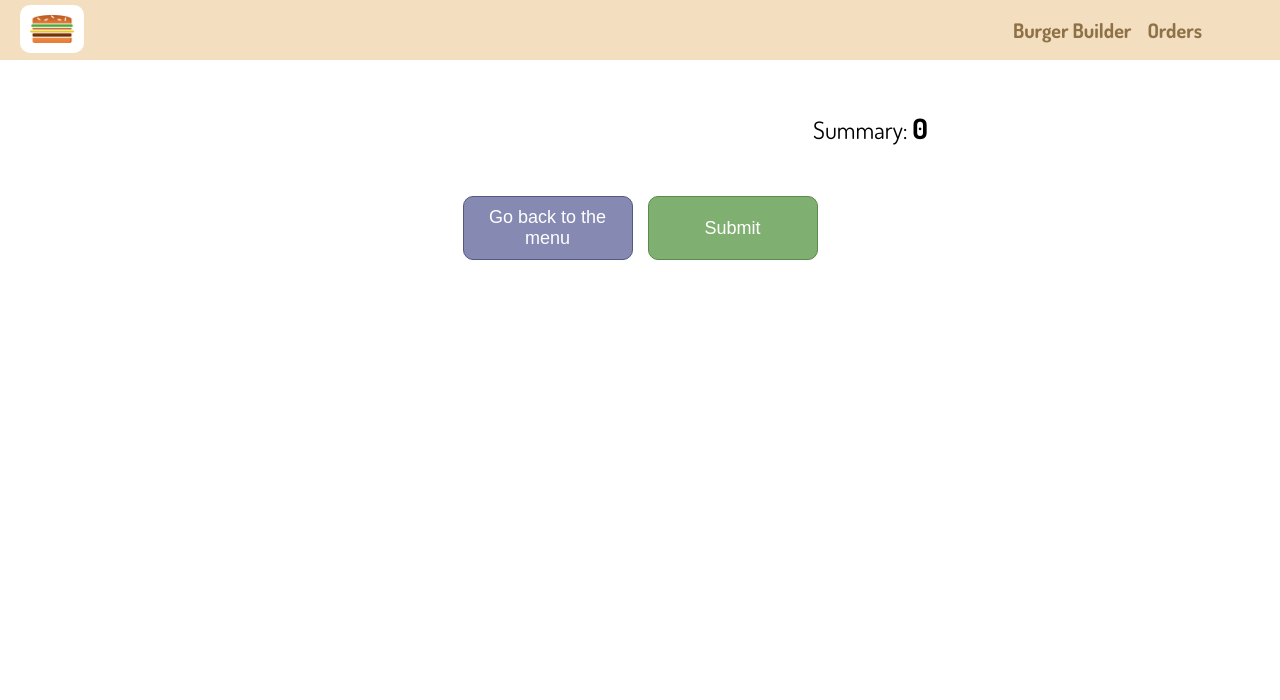
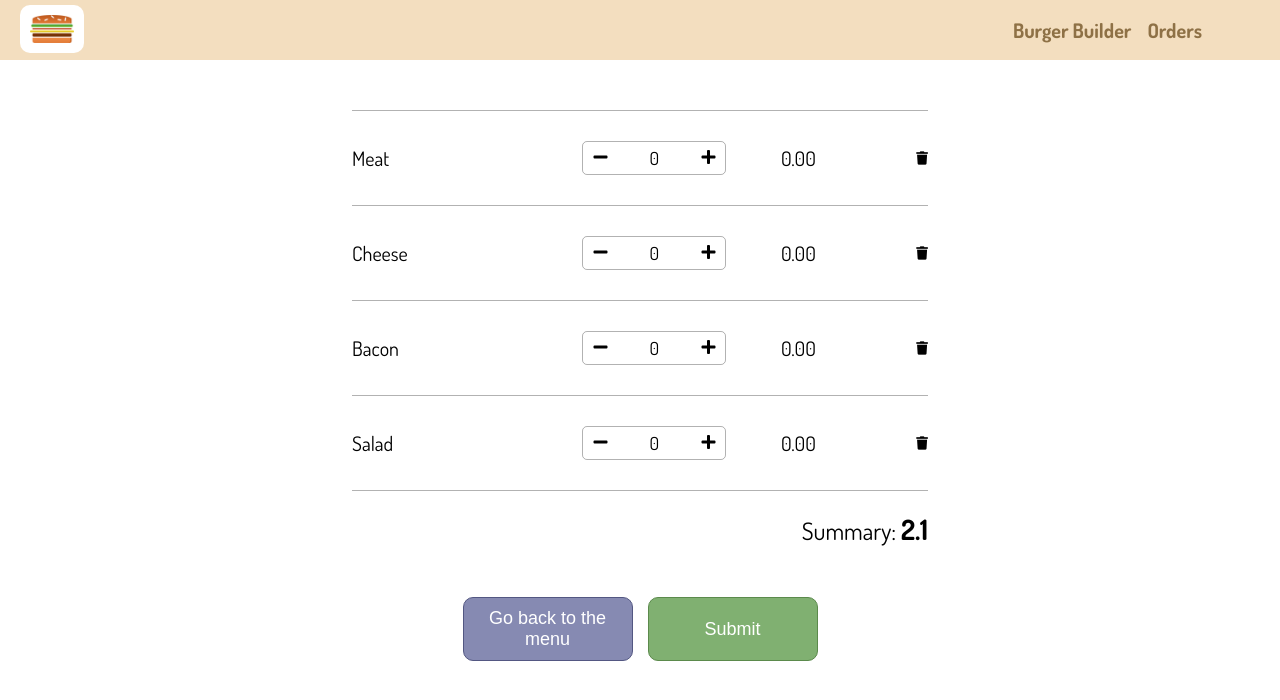
Before and after one commit to neq95/Learn-React, a React (Create React App) app in the folder burger-builder/: page /checkout in a window 1280 px wide. Shown: the top 700 px of the page. Built offline with nearby package versions, Linux system fonts and the light colour scheme.

Commit message:
Updated containers to work with Redux

```diff
--- a/burger-builder/src/components/CheckoutView/CheckoutItems/CheckoutItem/CheckoutItem.css
+++ b/burger-builder/src/components/CheckoutView/CheckoutItems/CheckoutItem/CheckoutItem.css
@@ -7,6 +7,7 @@
 
 .checkout-item__name {
   flex: 1 1 40%;
+  text-transform: capitalize;
 }
 
 .ckeckout-item__counter {
@@ -41,6 +42,7 @@
   border: none;
   cursor: pointer;
   text-align: right;
+  outline: none
 }
 
 .checkout-item__delete:hover {
--- a/burger-builder/src/components/CheckoutView/CheckoutItems/CheckoutItem/CheckoutItem.js
+++ b/burger-builder/src/components/CheckoutView/CheckoutItems/CheckoutItem/CheckoutItem.js
@@ -8,12 +8,14 @@ const CheckoutItem = (props) => {
   let [name, quantity] = props.ingredient;
   return (
     <div className="checkout-item">
-      <p className="checkout-item__name">{capitalize(name)}</p>
+      <p className="checkout-item__name">{name}</p>
       <div className="ckeckout-item__counter checkout-counter">
         <Counter
           reduceClassName="checkout-counter__control"
           quantity={quantity}
           addClassName="checkout-counter__control"
+          add={() => props.addIngredient(name)}
+          reduce={() => props.removeIngredient(name)}
         />
       </div>
       <div className="checkout-item__price">{toFixed(props.price * quantity)}</div>
--- a/burger-builder/src/components/CheckoutView/CheckoutItems/CheckoutItems.js
+++ b/burger-builder/src/components/CheckoutView/CheckoutItems/CheckoutItems.js
@@ -8,14 +8,14 @@ const CheckoutItems = (props) => {
   let ingredients = {...props.ingredients};
   let ingredientsPrice = {...props.ingredientsPrice};
 
-  if(Object.keys(ingredients).length !== 0) {
-    ingredients.bread = "1";
-    ingredientsPrice.bread = "2.1";
-  }
-
   let items = Object.entries(ingredients).map(el => {
       return <li className="checkout-items__item" key={el[0]}>
-              <CheckoutItem ingredient={el} price={ingredientsPrice[el[0]]}/>
+              <CheckoutItem
+                ingredient={el}
+                price={ingredientsPrice[el[0]]}
+                addIngredient={props.addIngredient}
+                removeIngredient={props.removeIngredient}
+              />
             </li>
   })
 
--- a/burger-builder/src/components/CheckoutView/CheckoutView.js
+++ b/burger-builder/src/components/CheckoutView/CheckoutView.js
@@ -7,7 +7,12 @@ import "./CheckoutView.css";
 const CheckoutView = (props) => {
   return (
     <div className="checkout-view">
-      <CheckoutItems ingredients={props.ingredients} ingredientsPrice={props.ingredientsPrice}/>
+      <CheckoutItems
+        ingredients={props.ingredients}
+        ingredientsPrice={props.ingredientsPrice}
+        addIngredient={props.addIngredient}
+        removeIngredient={props.removeIngredient}
+      />
       <div className="checkout-view__summary">
         Summary: <span className="checkout-view__total-price">{props.totalPrice}</span>
       </div>
--- a/burger-builder/src/containers/BurgerBuilder/BurgerBuilder.js
+++ b/burger-builder/src/containers/BurgerBuilder/BurgerBuilder.js
@@ -12,7 +12,6 @@ import * as actions from "../../store/actions/actions";
 
 class BurgerBuilder extends React.Component {
   state = {
-    purchaseState: false,
     showModal: false,
     loading: false,
     error: false
@@ -29,61 +28,22 @@ class BurgerBuilder extends React.Component {
   //     });
   // }
 
-  // checkPurchaseState = ingredients => {
-  //   let result = Object.values(ingredients).reduce((sum, value) => sum + value);
-  //   return result > 0;
-  // }
-
-  // addIngredientHandler = type => {
-  //   let ingredients = { ...this.state.ingredients};
-  //   ingredients[type]++;
-
-  //   let totalPrice = this.state.totalPrice;
-  //   totalPrice += this.props.ingredientCost[type];
-
-  //   let purchaseState = this.checkPurchaseState(ingredients);
-
-  //   this.setState({ingredients,
-  //     totalPrice: Math.round(totalPrice * 100) / 100,
-  //     purchaseState})
-  // }
-
-  // removeIngredientHandler = type => {
-  //   let ingredients = {...this.state.ingredients};
-  //   if(ingredients[type] === 0) return;
-
-  //   let totalPrice = this.state.totalPrice;
-  //   ingredients[type]--;
-  //   totalPrice -= this.props.ingredientCost[type];
-
-  //   let purchaseState = this.checkPurchaseState(ingredients);
-
-  //   this.setState({ingredients,
-  //     totalPrice: Math.round(totalPrice * 100) / 100,
-  //     purchaseState});
-  // }
+  checkPurchaseState = () => {
+    let result = Object.values(this.props.ingredients).reduce((sum, value) => sum + value);
+    return result > 0;
+  }
 
   changeModalHandler = () => {
     this.setState(state => ({showModal: !state.showModal}));
   }
 
   toTheCardHandler = () => {
-    let queryParams = [];
-
-    for(let i in this.props.ingredients) {
-      queryParams.push(encodeURIComponent(i) + "=" + encodeURIComponent(this.props.ingredients[i]));
-    }
-    queryParams.push("price=" + this.state.totalPrice);
-
-    this.props.history.push({
-      pathname: "/checkout",
-      search: "?" + queryParams.join("&"),
-    });
+    this.props.history.push("/checkout");
   }
 
   render() {
     let {ingredients, totalPrice} = this.props;
-    let {loading, showModal, purchaseState, error} = this.state;
+    let {loading, showModal, error} = this.state;
 
     if(error) {
       return <p>Can't get data from server. Reload the page later</p>
@@ -123,7 +83,7 @@ class BurgerBuilder extends React.Component {
           ingredients={ingredients}
           disabled={disabledButtons}
           price={totalPrice}
-          purchasable={purchaseState}
+          purchasable={this.checkPurchaseState()}
           addModal={this.changeModalHandler}/>
       </React.Fragment>
     )
@@ -137,7 +97,7 @@ const mapStateToProps = (state) => {
   }
 }
 
-const dispatchFunctions = (dispatch) => {
+const mapDispatchToProps = (dispatch) => {
   return {
     addIngredientHandler: (ingredientType) => dispatch({
       type: actions.ADD_INGREDIENT,
@@ -150,4 +110,4 @@ const dispatchFunctions = (dispatch) => {
   }
 }
 
-export default connect(mapStateToProps, dispatchFunctions)(withError(BurgerBuilder, ordersAjax));
+export default connect(mapStateToProps, mapDispatchToProps)(withError(BurgerBuilder, ordersAjax));
--- a/burger-builder/src/containers/Checkout/Checkout.js
+++ b/burger-builder/src/containers/Checkout/Checkout.js
@@ -1,39 +1,16 @@
 import React from "react";
 import {Route} from "react-router-dom";
+import {connect} from "react-redux";
 
 import CheckoutView from "../../components/CheckoutView/CheckoutView";
 import Button from "../../components/UI/Button/Button";
 import ContactData from "./ContactData/ContactData";
+import * as actions from "../../store/actions/actions";
 
 import "./Checkout.css"
 
 
 class Checkout extends React.Component {
-  state = {
-    ingredients: {},
-    totalPrice: 0,
-    ingredientsPrice: {}
-  }
-
-  componentDidMount() {
-    let query = new URLSearchParams(this.props.location.search);
-
-    let ingredients = {};
-    let totalPrice = 0;
-
-    for(let el of query) {
-      if(el[0] === "price") {
-        totalPrice = el[1]
-      } else {
-        ingredients[el[0]] = el[1];
-      }
-    }
-
-    this.setState({ingredients, totalPrice,
-      ingredientsPrice: this.props.ingredientsPrice
-    });
-  }
-
   cancelHandler = () => {
     this.props.history.goBack();
   }
@@ -43,9 +20,16 @@ class Checkout extends React.Component {
   }
 
   render() {
+    console.log(this.props);
     return (
       <div className="checkout">
-        <CheckoutView {...this.state}/>
+        <CheckoutView
+          ingredients={this.props.ingredients}
+          totalPrice={this.props.totalPrice}
+          ingredientsPrice={this.props.ingredientsPrice}
+          addIngredient={this.props.addIngredientHandler}
+          removeIngredient={this.props.removeIngredientHandler}
+        />
         <div className="checkout__buttons">
           <Button
             label="Go back to the menu"
@@ -60,17 +44,31 @@ class Checkout extends React.Component {
         </div>
         <Route
           path={`${this.props.match.url}/contact-data`}
-          render={(props) => {
-            return <ContactData
-                    ingredients={this.state.ingredients}
-                    totalPrice={this.state.totalPrice}
-                    {...props}
-                  />
-          }}
+          component={ContactData}
         />
       </div>
     )
   }
 }
 
-export default Checkout;
+const mapStateToProps = (state) => {
+  return {
+    ingredients: state.ingredients,
+    totalPrice: state.totalPrice
+  }
+}
+
+const mapDispatchToProps = (dispatch) => {
+  return {
+    addIngredientHandler: (ingredientType) => dispatch({
+      type: actions.ADD_INGREDIENT,
+      payload: {ingredientType}
+    }),
+    removeIngredientHandler: (ingredientType) => dispatch({
+      type: actions.REMOVE_INGREDIENT,
+      payload: {ingredientType}
+    })
+  }
+}
+
+export default connect(mapStateToProps, mapDispatchToProps)(Checkout);
--- a/burger-builder/src/containers/Checkout/ContactData/ContactData.js
+++ b/burger-builder/src/containers/Checkout/ContactData/ContactData.js
@@ -1,4 +1,5 @@
 import React from "react";
+import {connect} from "react-redux";
 
 import Button from "../../../components/UI/Button/Button";
 import ordersAjax from "../../../utils/ajax-requests/orders-ajax";
@@ -209,7 +210,7 @@ class ContactData extends React.Component {
       content = (
         <React.Fragment>
           <h3 className="contact-data__title">Enter your contact data</h3>
-          <form className="contact-data__form" onSubmit={this.formSubmittingHandler} ref={this.formRef}>
+          <form className="contact-data__form" onSubmit={this.formSubmittingHandler}>
             {fields}
             <Button
               label="Order"
@@ -232,4 +233,11 @@ class ContactData extends React.Component {
   }
 }
 
-export default withError(ContactData, ordersAjax);
+const mapStateToProps = (state) => {
+  return {
+    ingredients: state.ingredients,
+    totalPrice: state.totalPrice
+  }
+}
+
+export default connect(mapStateToProps)(withError(ContactData, ordersAjax));
```
